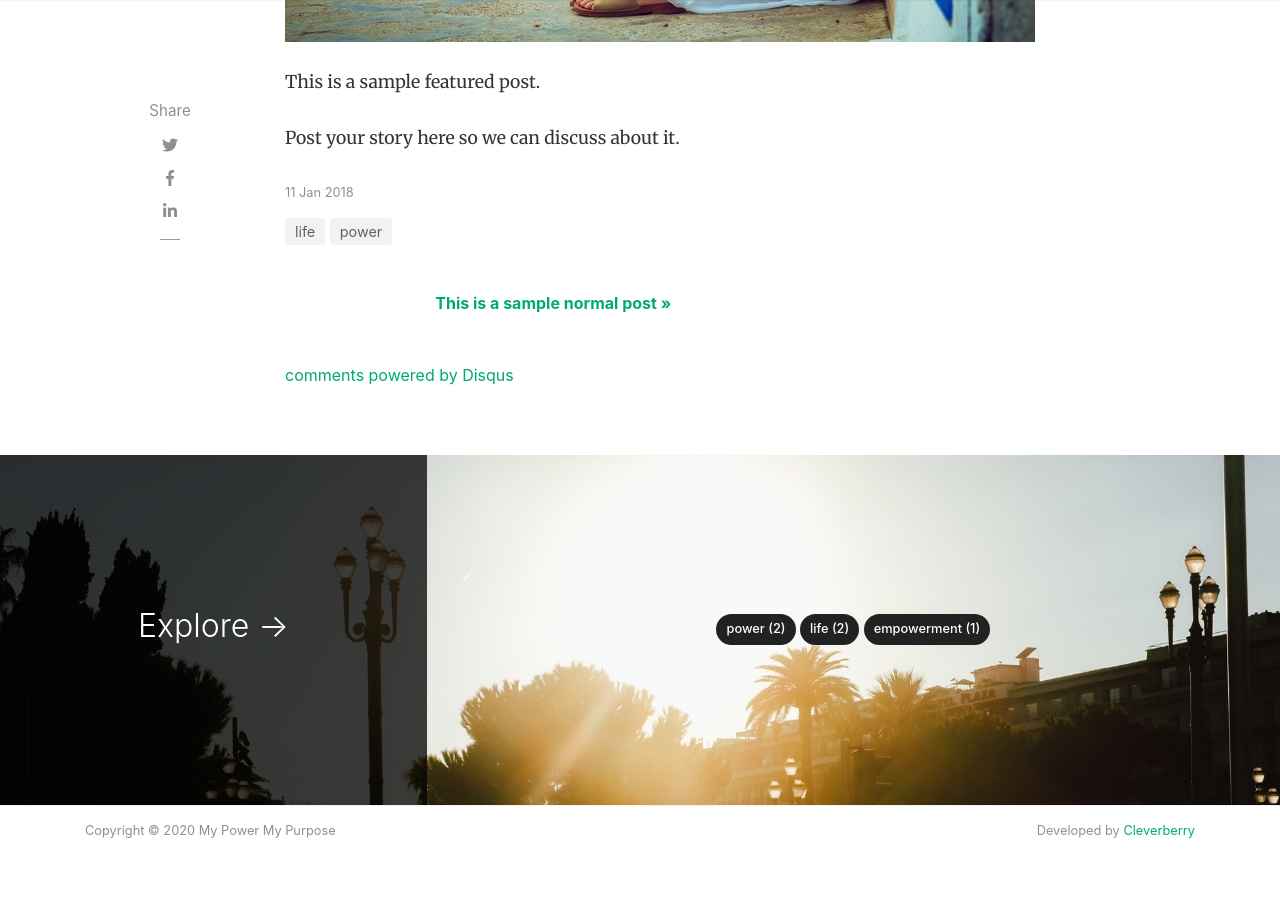
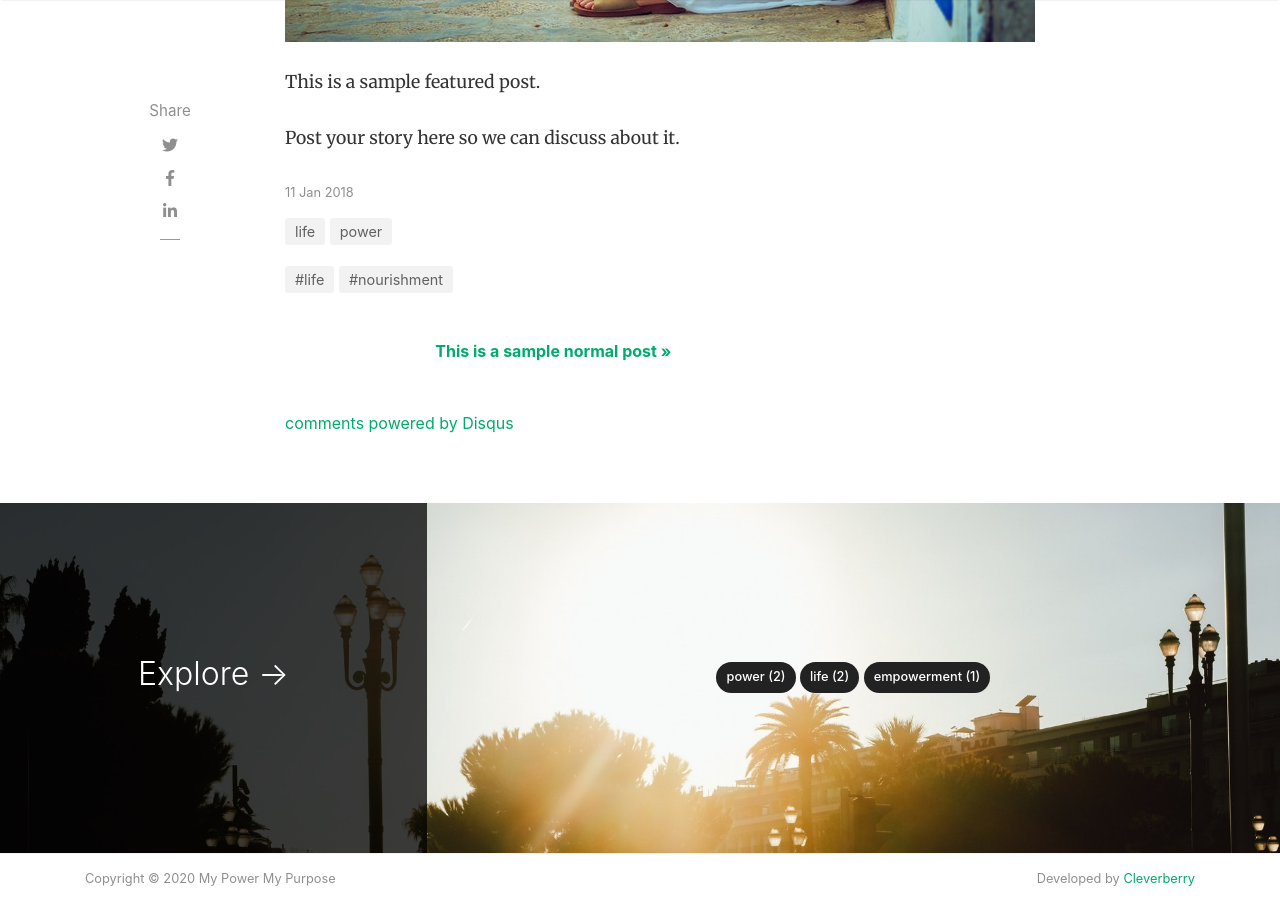
Before and after one commit to cleverberry/mypowermypurpose, a Jekyll site: the page built from _posts/2018-01-11-quick-start-guide.md, in a window 1280 px wide and 900 px high, scrolled down 873 px. Built offline with Jekyll 4.4.1, drawn with Linux system fonts in a browser that asks for light colours; nearby versions of some CDN libraries; comment, search, counter and statistics services are not loaded; before the commit the page ends 1725 px from its top, so only the background shows below that.

Commit message:
Add tags to post

```diff
--- a/_posts/2018-01-11-quick-start-guide.md
+++ b/_posts/2018-01-11-quick-start-guide.md
@@ -6,6 +6,7 @@ categories: [ power, life ]
 image: assets/images/12.jpg
 featured: true
 hidden: true
+tags: [life, nourishment]
 ---
 
 This is a sample featured post.
```
Also changed, not shown: _posts/2018-01-12-is-intelligence-enough.md (+1 -0 lines).
